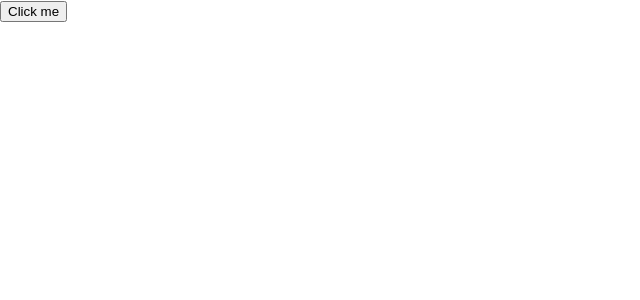
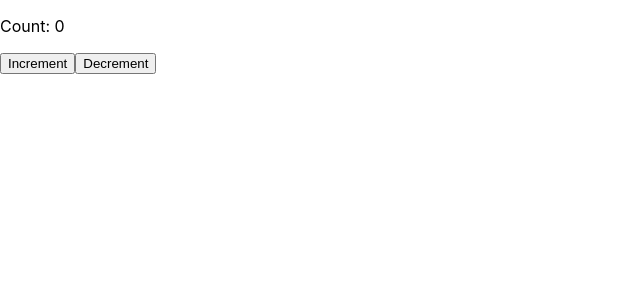
Before and after one commit to AbdullahKhan33/ReactTutorial, a React (Create React App) app: page / in a window 1280 px wide. Shown: the top 300 px of the page, without its empty margins (0-640 px from the left). Built offline with nearby package versions, Linux system fonts and the light colour scheme.

Commit message:
custom hooks

```diff
--- a/src/App.js
+++ b/src/App.js
@@ -1,14 +1,10 @@
 import React from 'react';
-import Button from './Button';
+import CounterComponent from './CounterComponent';
 
 function App() {
-  const handleClick = () => {
-    console.log('Button clicked!');
-  };
-
   return (
     <div>
-      <Button onClick={handleClick} label="Click me" />
+      <CounterComponent />
     </div>
   );
 }
--- /dev/null
+++ b/src/CounterComponent.jsx
@@ -0,0 +1,16 @@
+import React from 'react';
+import useCounter from './useCounter';
+
+const CounterComponent = () => {
+  const { count, increment, decrement } = useCounter(0);
+
+  return (
+    <div>
+      <p>Count: {count}</p>
+      <button onClick={increment}>Increment</button>
+      <button onClick={decrement}>Decrement</button>
+    </div>
+  );
+};
+
+export default CounterComponent;
--- /dev/null
+++ b/src/useCounter.jsx
@@ -0,0 +1,21 @@
+import { useState } from 'react';
+
+const useCounter = (initialValue) => {
+  const [count, setCount] = useState(initialValue);
+
+  const increment = () => {
+    setCount((prevCount) => prevCount + 1);
+  };
+
+  const decrement = () => {
+    setCount((prevCount) => prevCount - 1);
+  };
+
+  return {
+    count,
+    increment,
+    decrement,
+  };
+};
+
+export default useCounter;
```
